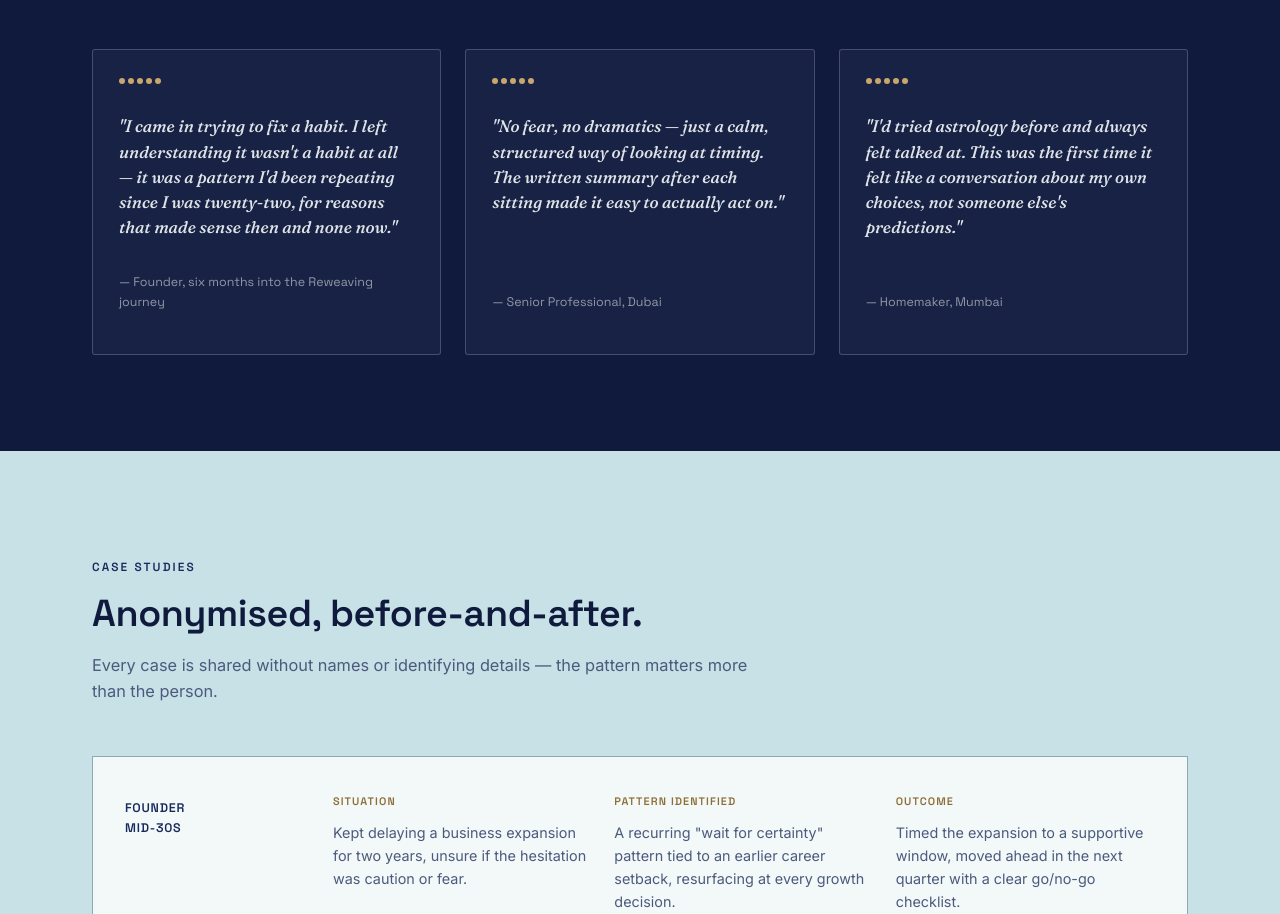
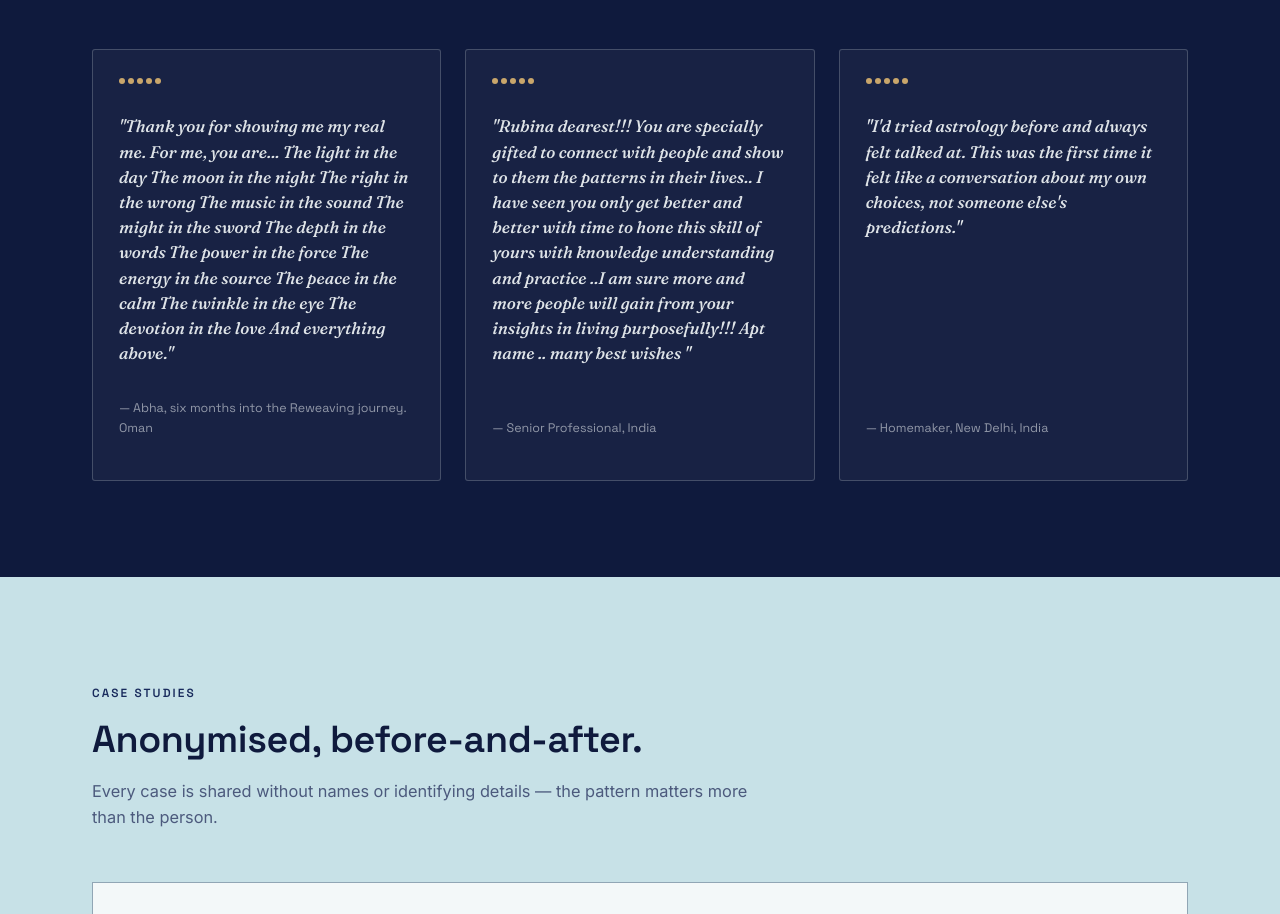
Before and after one commit to connect944/my-website, a plain HTML site: page index.html in a window 1280 px wide. Shown: the part 4973-5887 px from the top of the page. Drawn offline with Linux system fonts and the light colour scheme.

Commit message:
Update index.html

```diff
--- a/index.html
+++ b/index.html
@@ -509,18 +509,34 @@
       <div class="testimonials">
         <div class="t-card">
           <div class="t-stars"><span></span><span></span><span></span><span></span><span></span></div>
-          <p class="quote">"I came in trying to fix a habit. I left understanding it wasn't a habit at all — it was a pattern I'd been repeating since I was twenty-two, for reasons that made sense then and none now."</p>
-          <p class="who">— Founder, six months into the Reweaving journey</p>
+          <p class="quote">"Thank you for showing
+me my real me.
+For me, you are...
+The light in the day
+The moon in the night
+The right in the wrong
+The music in the sound
+The might in the sword
+The depth in the words
+The power in the force
+The energy in the source
+The peace in the calm
+The twinkle in the eye
+The devotion in the love
+And everything above."</p>
+          <p class="who">— Abha, six months into the Reweaving journey. Oman</p>
         </div>
         <div class="t-card">
           <div class="t-stars"><span></span><span></span><span></span><span></span><span></span></div>
-          <p class="quote">"No fear, no dramatics — just a calm, structured way of looking at timing. The written summary after each sitting made it easy to actually act on."</p>
-          <p class="who">— Senior Professional, Dubai</p>
+          <p class="quote">"Rubina dearest!!!
+You are specially gifted to connect with people and show to them the patterns in their lives.. I have seen you only get better and better with time to hone this skill of yours with knowledge understanding and practice ..I am sure more and more people will gain from your insights in living purposefully!!! Apt name .. many best wishes
+"</p>
+          <p class="who">— Senior Professional, India</p>
         </div>
         <div class="t-card">
           <div class="t-stars"><span></span><span></span><span></span><span></span><span></span></div>
           <p class="quote">"I'd tried astrology before and always felt talked at. This was the first time it felt like a conversation about my own choices, not someone else's predictions."</p>
-          <p class="who">— Homemaker, Mumbai</p>
+          <p class="who">— Homemaker, New Delhi, India</p>
         </div>
       </div>
     </div>
```
